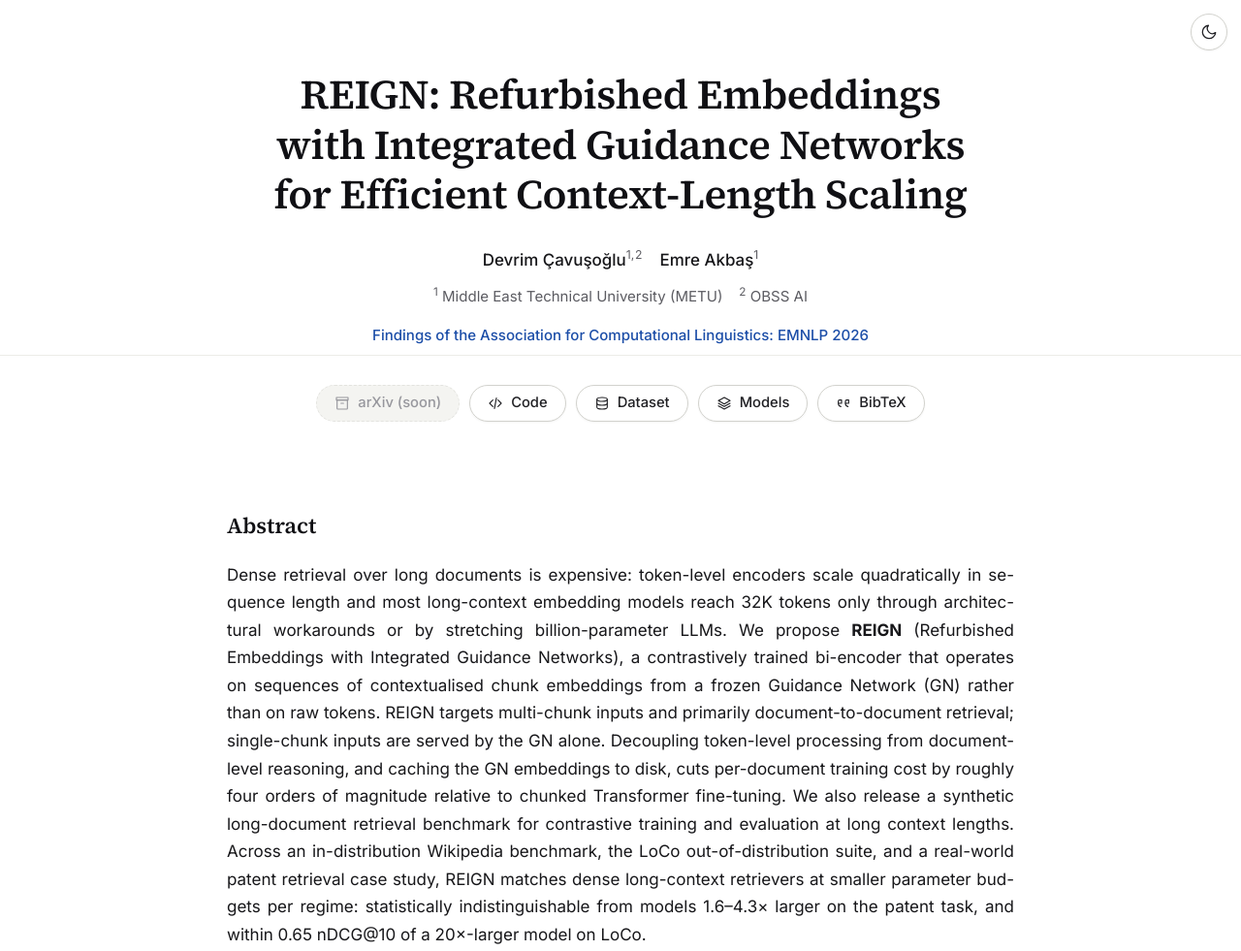
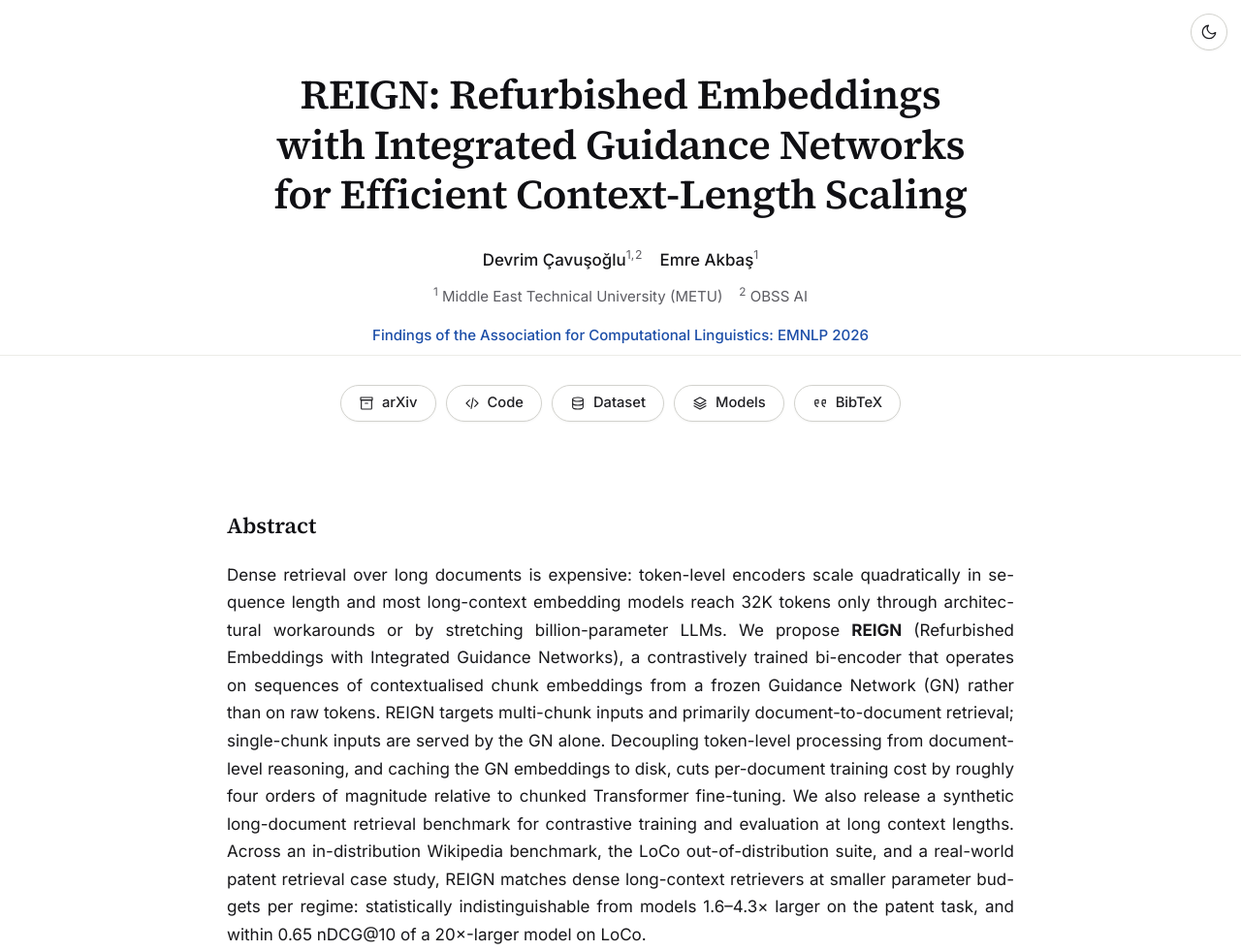
Before and after one commit to devrimcavusoglu/reign, a plain HTML site: page docs/index.html in a window 1280 px wide. Shown: the top 981 px of the page at 97% size. Drawn offline with Linux system fonts and the light colour scheme.

Commit message:
Link the published arXiv preprint (2608.29899)
Replace the disabled arXiv placeholder button on the project page with a
live link, and swap the "arXiv link coming soon" note in the README for
the preprint URL.

Add eprint, archivePrefix, and primaryClass to both copies of the BibTeX
entry. Drop the now-unused .btn.is-disabled rule and its custom
properties.

Co-Authored-By: Claude Opus 5 <noreply@anthropic.com>

```diff
--- a/docs/index.html
+++ b/docs/index.html
@@ -44,8 +44,6 @@
   --btn-bg: #ffffff;
   --btn-fg: #202024;
   --btn-hover-bg: #f2f2ef;
-  --btn-disabled-bg: #f4f4f1;
-  --btn-disabled-fg: #97979d;
   --code-bg: #f7f7f5;
   --code-fg: #24242a;
   --rule: #ecece8;
@@ -68,8 +66,6 @@
     --btn-bg: #1a1e25;
     --btn-fg: #e2e4e9;
     --btn-hover-bg: #232830;
-    --btn-disabled-bg: #171a20;
-    --btn-disabled-fg: #6a6f7a;
     --code-bg: #14171c;
     --code-fg: #d6d9df;
     --rule: #22262e;
@@ -92,8 +88,6 @@
   --btn-bg: #1a1e25;
   --btn-fg: #e2e4e9;
   --btn-hover-bg: #232830;
-  --btn-disabled-bg: #171a20;
-  --btn-disabled-fg: #6a6f7a;
   --code-bg: #14171c;
   --code-fg: #d6d9df;
   --rule: #22262e;
@@ -197,13 +191,6 @@ h1.title {
   text-decoration: none;
 }
 .btn svg { width: 16px; height: 16px; flex: 0 0 auto; }
-.btn.is-disabled {
-  background: var(--btn-disabled-bg);
-  color: var(--btn-disabled-fg);
-  border-color: var(--border);
-  border-style: dashed;
-  box-shadow: none;
-}
 
 /* ---------- sections ---------- */
 
@@ -451,11 +438,10 @@ footer .copyright { font-size: 0.8rem; color: var(--faint); margin: 18px 0 0; }
 <div class="wrap">
 
   <nav class="buttons" aria-label="Paper resources">
-    <!-- TODO: swap the disabled arXiv button for the live arXiv link when the submission is announced -->
-    <span class="btn is-disabled" title="preprint link coming soon" aria-disabled="true" role="link">
+    <a class="btn" href="https://arxiv.org/abs/2608.29899">
       <svg viewBox="0 0 24 24" fill="none" stroke="currentColor" stroke-width="1.7" stroke-linecap="round" stroke-linejoin="round" aria-hidden="true"><path d="M4 7h16v13a1 1 0 0 1-1 1H5a1 1 0 0 1-1-1z"/><path d="M3 3h18v4H3z"/><path d="M10 12h4"/></svg>
-      arXiv (soon)
-    </span>
+      arXiv
+    </a>
 
     <a class="btn" href="https://github.com/devrimcavusoglu/reign">
       <svg viewBox="0 0 24 24" fill="none" stroke="currentColor" stroke-width="1.7" stroke-linecap="round" stroke-linejoin="round" aria-hidden="true"><path d="M8 17l-5-5 5-5"/><path d="M16 7l5 5-5 5"/><path d="M13.5 4l-3 16"/></svg>
@@ -571,12 +557,15 @@ footer .copyright { font-size: 0.8rem; color: var(--faint); margin: 18px 0 0; }
       </button>
     </div>
 <pre class="bib" id="bib-text">@inproceedings{cavusoglu2026reign,
-  title     = {{REIGN}: Refurbished Embeddings with Integrated Guidance Networks for Efficient Context-Length Scaling},
-  author    = {{\c{C}}avu{\c{s}}o{\u{g}}lu, Devrim and Akba{\c{s}}, Emre},
-  booktitle = {Findings of the Association for Computational Linguistics: {EMNLP} 2026},
-  year      = {2026},
-  publisher = {Association for Computational Linguistics},
-  note      = {To appear}
+  title         = {{REIGN}: Refurbished Embeddings with Integrated Guidance Networks for Efficient Context-Length Scaling},
+  author        = {{\c{C}}avu{\c{s}}o{\u{g}}lu, Devrim and Akba{\c{s}}, Emre},
+  booktitle     = {Findings of the Association for Computational Linguistics: {EMNLP} 2026},
+  year          = {2026},
+  publisher     = {Association for Computational Linguistics},
+  eprint        = {2608.29899},
+  archivePrefix = {arXiv},
+  primaryClass  = {cs.CL},
+  note          = {To appear}
 }</pre>
   </section>
 
```
Also changed, not shown: 1 other file.
